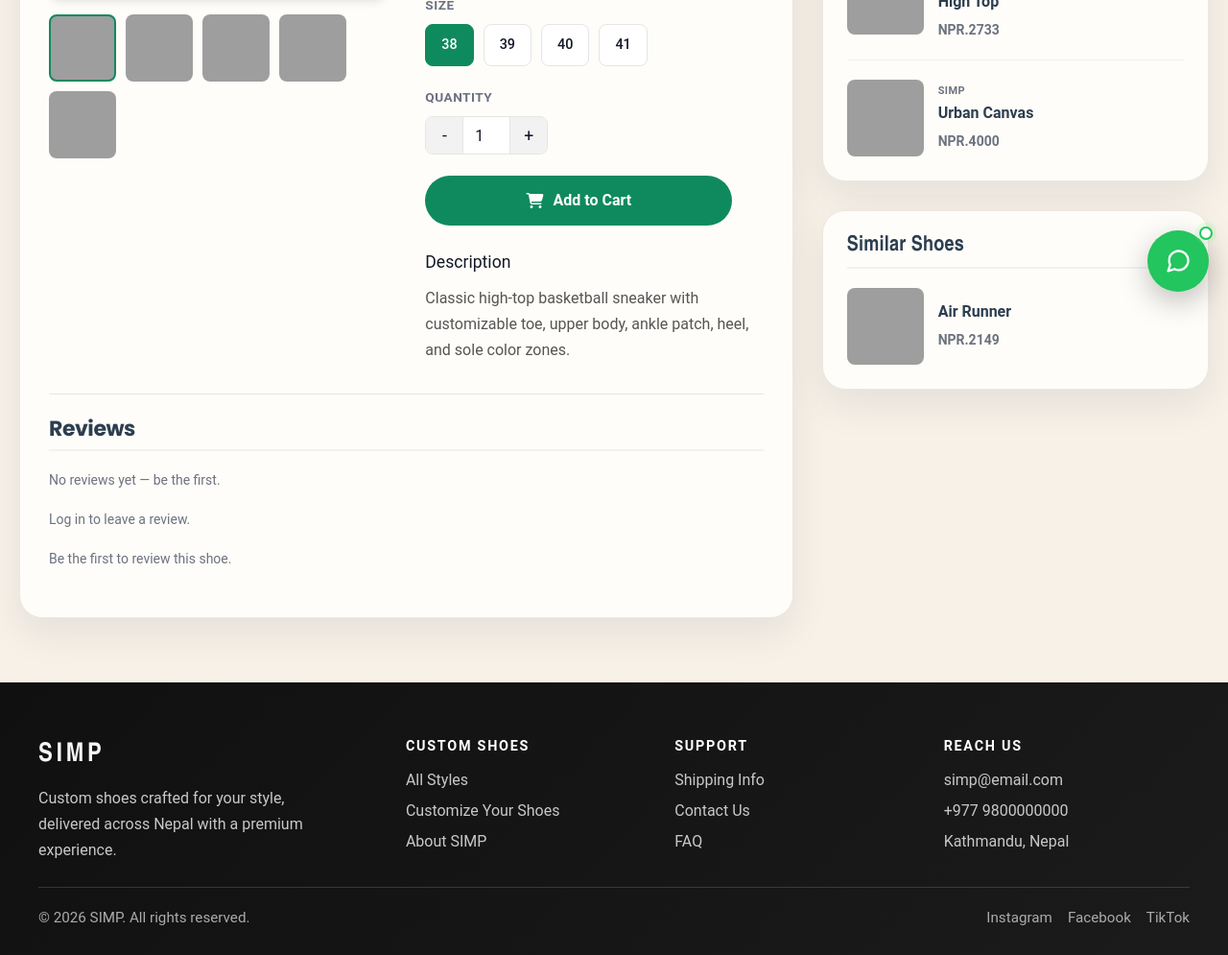
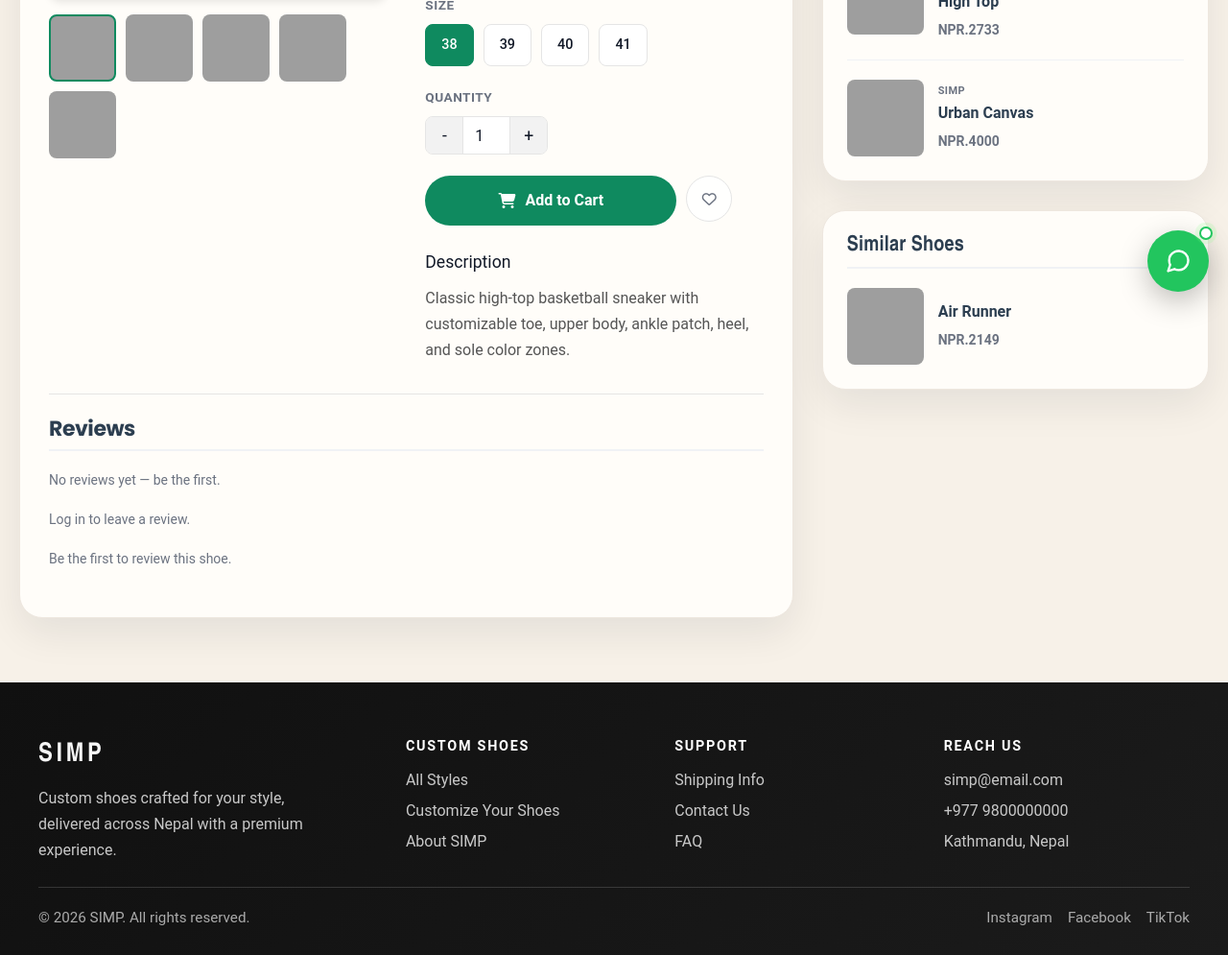
Before and after one commit to MolsonOffical/SIMPCustomization, a Django app: page /shoes/3/ in a window 1280 px wide. Shown: the part 476-1471 px from the top of the page at 96% size. Run offline with Django 5.2, Linux system fonts and the light colour scheme; data comes from the database, SQL or seed files in the repository; data that the repository does not hold is empty; parts of the project's set-up code (start-up, migrations or seed data) failed here and were passed over; some libraries are stand-ins or nearby versions; grey boxes are pictures that could not be loaded.

Commit message:
Add wishlist button next to Add to Cart on shoe detail page

```diff
--- a/project_simp/shoes/templates/shoes/shoe_detail.html
+++ b/project_simp/shoes/templates/shoes/shoe_detail.html
@@ -117,6 +117,7 @@
                                 </div>
                             </div>
 
+                            <div class="cart-actions-row">
                                 <button type="submit" class="btn-add-cart" id="add-cart-btn"
                                         {% if not selected_variant or selected_variant.stock_quantity == 0 %}disabled{% endif %}>
                                     <i class="fa-solid fa-cart-shopping"></i> Add to Cart
@@ -126,6 +127,7 @@
                                         aria-label="Add to wishlist">
                                     <i class="fa-regular fa-heart"></i>
                                 </button>
+                            </div>
                         </form>
 
                         <div class="shoe-description">
--- a/project_simp/static/css/shoe_detail.css
+++ b/project_simp/static/css/shoe_detail.css
@@ -1275,3 +1275,23 @@ body {
 .review-menu__dropdown form button {
   color: var(--danger);
 }
+.cart-actions-row {
+  display: flex;
+  align-items: stretch;
+  gap: 10px;
+  max-width: 320px;
+  margin-bottom: 25px;
+}
+.cart-actions-row .btn-add-cart {
+  flex: 1;
+  width: auto;
+  max-width: none;
+  margin-bottom: 0;
+}
+#cart-form .btn-wishlist-detail.wishlist-heart-btn {
+  position: static;
+  width: 48px;
+  height: 48px;
+  flex-shrink: 0;
+  border-radius: 999px;
+}
```
Lines whose indentation alone changed are shown as unchanged.
